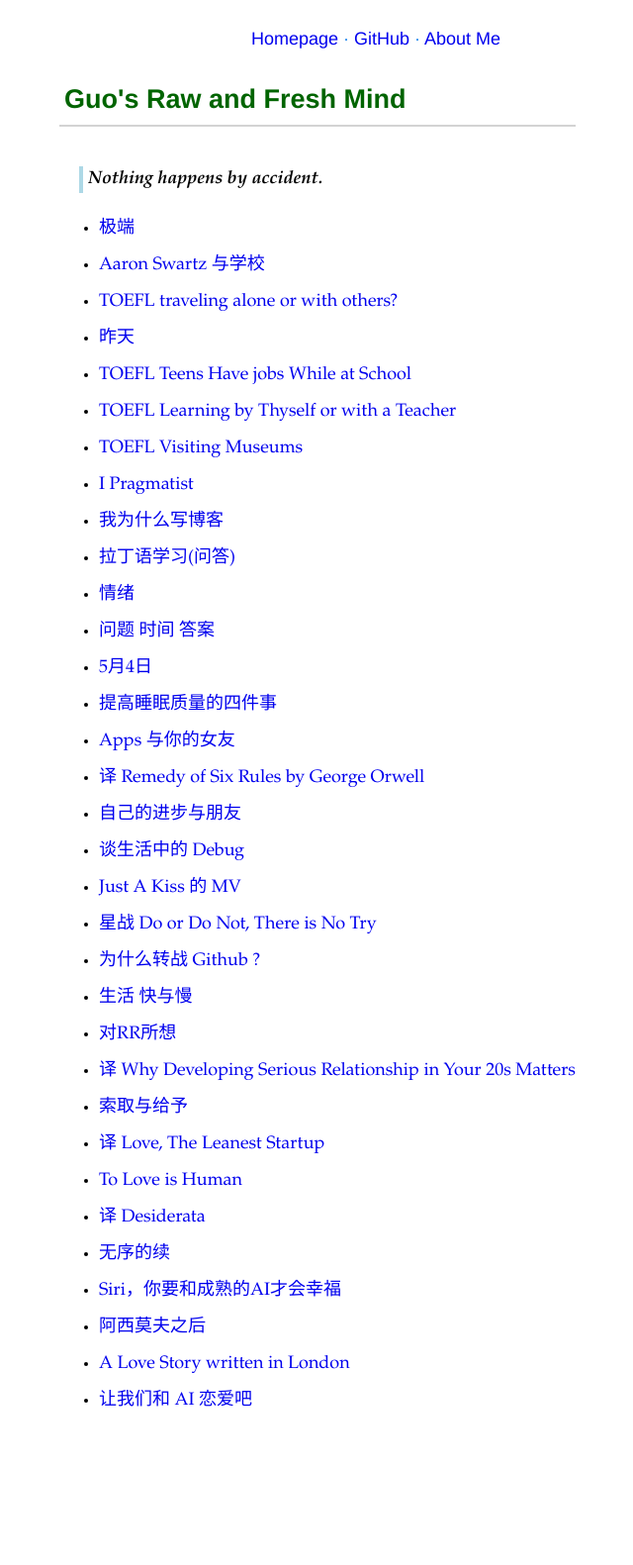
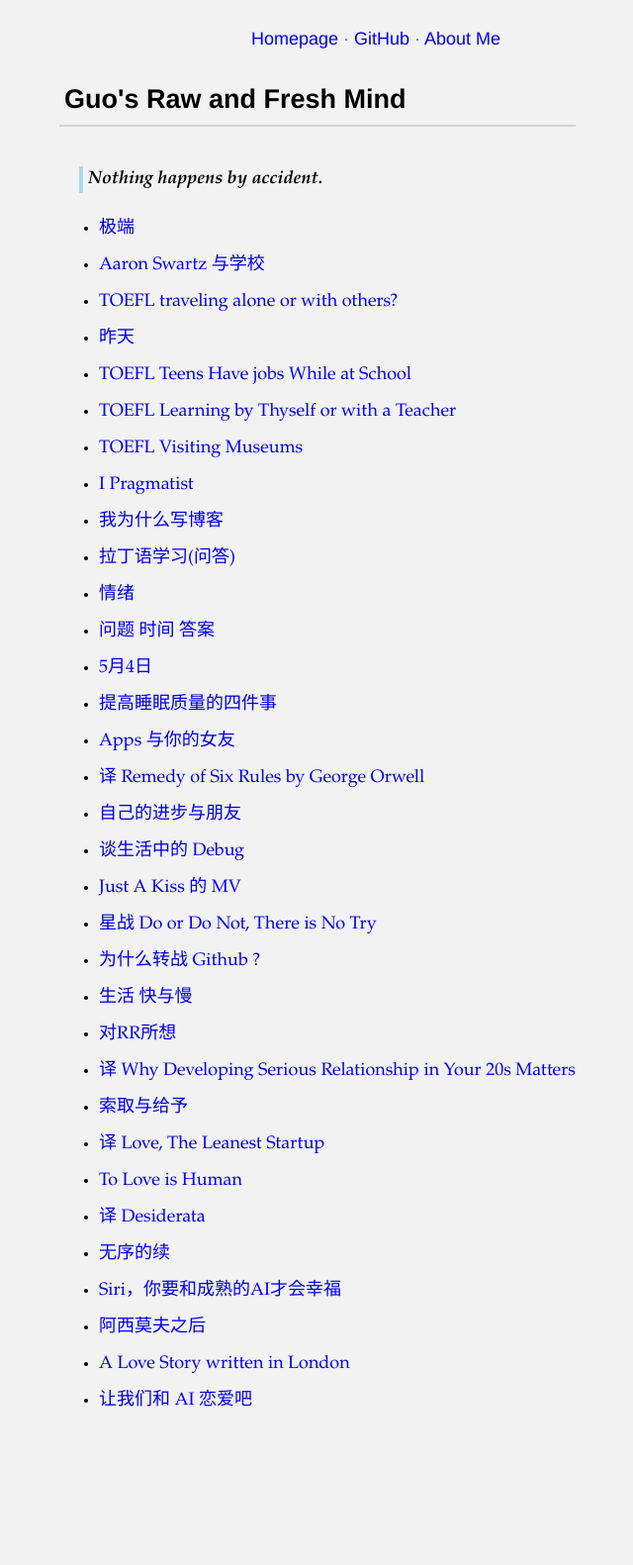
Before and after one commit to guojing0/guojing0.github.io, a Jekyll site: the page built from index.html, in a window 1280 px wide. Shown: the whole page at 99% size, without its empty margins (260-900 px from the left). Built offline with Jekyll 4.4.1, drawn with Linux system fonts in a browser that asks for light colours; Markdown is read by kramdown in place of the engine named in the settings.

Commit message:
background F2F2F2 and delete color

```diff
--- a/css/main.css
+++ b/css/main.css
@@ -5,6 +5,7 @@ body {
     padding: 2% 5% 5% 5%;
     width: 50%;
     line-height: 150%;
+    background-color: #F2F2F2;
 }
 
 blockquote {
@@ -21,7 +22,6 @@ H2 {
     border-bottom: 2px LightGrey solid;
     width: 80%;
     line-height: 150%;
-    color: DarkGreen;
 }
 
 
```
